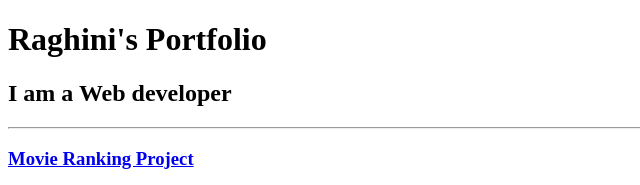
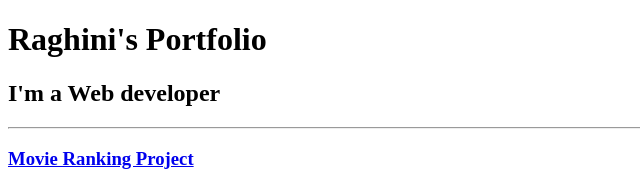
Before and after one commit to Raghini-Dhanasekar/html, a plain HTML site: page index.html in a window 1280 px wide. Shown: the top 185 px of the page, 0-640 px from the left. Drawn offline with Linux system fonts and the light colour scheme.

Commit message:
Update index.html

```diff
--- a/index.html
+++ b/index.html
@@ -8,7 +8,7 @@
 </head>
 <body>
     <h1>Raghini's Portfolio</h1>
-    <h2>I am a Web developer</h2>
+    <h2>I'm a Web developer</h2>
     <hr />
     <h3><a href = "./public/movierank.html">Movie Ranking Project</a></h3>
     <img src ="./assets/images/movie_ranking.png" height =200 />
```
